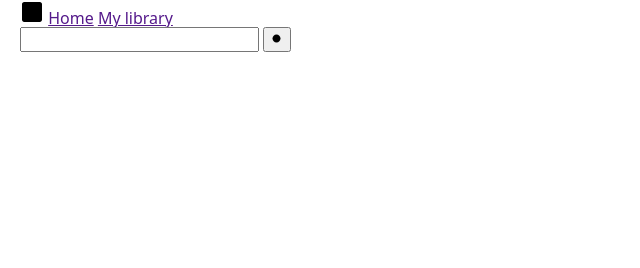
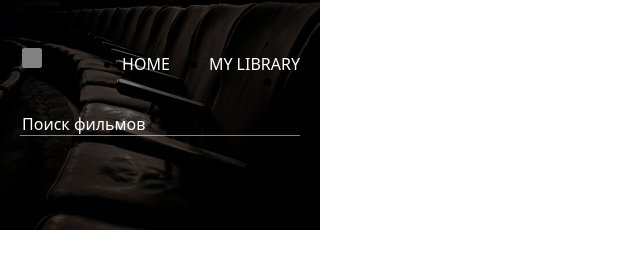
Before and after one commit to SergeySharashkin/js-comand-prog, a website built with Parcel: page src/index.html in a window 1280 px wide. Shown: the whole page, without its empty margins (0-640 px from the left). Built offline with nearby package versions, Linux system fonts and the light colour scheme.

Commit message:
Добавляет стили на хэдер

```diff
--- a/src/partials/header.html
+++ b/src/partials/header.html
@@ -5,11 +5,13 @@
         <use href="../src/images/icons.svg#icon-film"></use></svg
       ><span class="logo__text">Filmoteka</span></a
     >
-    <a href="" class="header__home-link">Home</a>
-    <a href="" class="header__my-library-link">My library</a>
+    <ul class="header__links">
+    <li><a href="" class="header__home-link">Home</a></li>
+    <li><a href="" class="header__my-library-link">My library</a></li>
+
   </div>
-  <label for="">
-    <input type="text" class="header__input" name="search" />
+  <label class="header__input-label">
+    <input type="text" class="header__input" name="search" placeholder="Поиск фильмов"/>
     <button type="submit" class="search-btn">
       <svg width="12" height="12"><use href="../src/images/icons.svg#icon-search"></use></svg>
     </button>
--- a/src/sass/partials/_header.scss
+++ b/src/sass/partials/_header.scss
@@ -1,9 +1,63 @@
 .header {
-    padding: 0 20px;
+  height: 230px;
+  max-width: 320px;
+  padding: 46px 20px 0 20px;
+  background-image: linear-gradient(rgba(0, 0, 0, 0.56), rgba(0, 0, 0, 0.56)),
+    url('../images/header-image-home.jpg');
+  //   display: flex;
+  //   flex-direction: column;
+}
+.header__links-container {
+  display: flex;
+  align-items: baseline;
+}
+.header__links {
+    display: flex;
+    margin: 0;
+    padding: 0;
+}
+.header__home-link, .header__my-library-link {
+    font-weight: 500;
+    text-decoration: none;
+    text-transform: uppercase;
+
+color: #FFFFFF;
+}
+.header__home-link {
+    margin-right: 39px;
 }
 .header__logo {
-    margin-right: auto;
+  margin-right: auto;
+}
+.logo__image {
+  fill: #818181;
 }
 .logo__text {
-    display: none;
+  display: none;
 }
+.header__input-label {
+    position: relative;
+
+}
+.header__input {
+
+  width: 100%;
+
+  border-top: 0;
+  border-left: 0;
+  border-right: 0;
+  border-bottom: 1px solid rgba(255, 255, 255, 0.5);
+
+  margin-top: 41px;
+
+  background-color: transparent;
+}
+.header__input::placeholder {
+    color: #FFFFFF;
+}
+.search-btn {
+    position: absolute;
+    right: 20px;
+    border: 0;
+    background-color: transparent;
+}
```
Also changed, not shown: src/images/header-image-home.jpg (added), src/images/header-image-home@2x.jpg (added).
